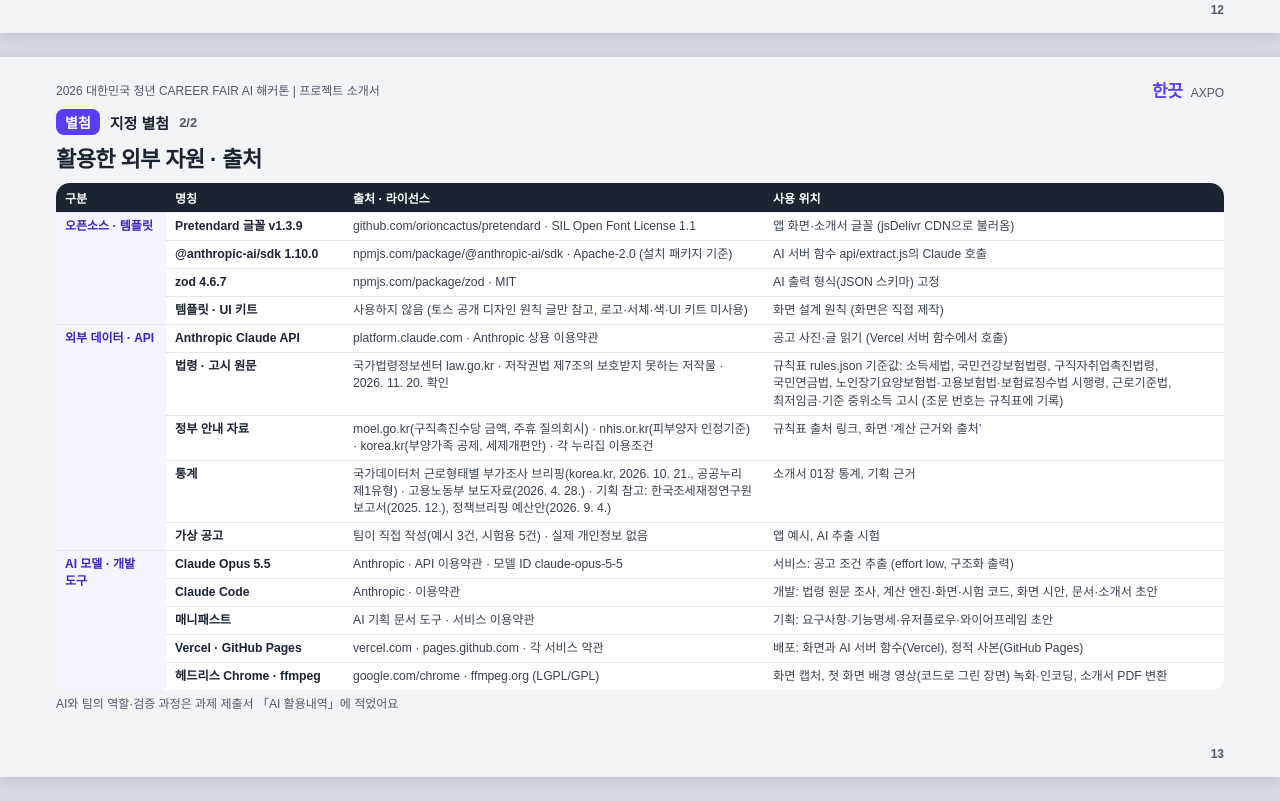
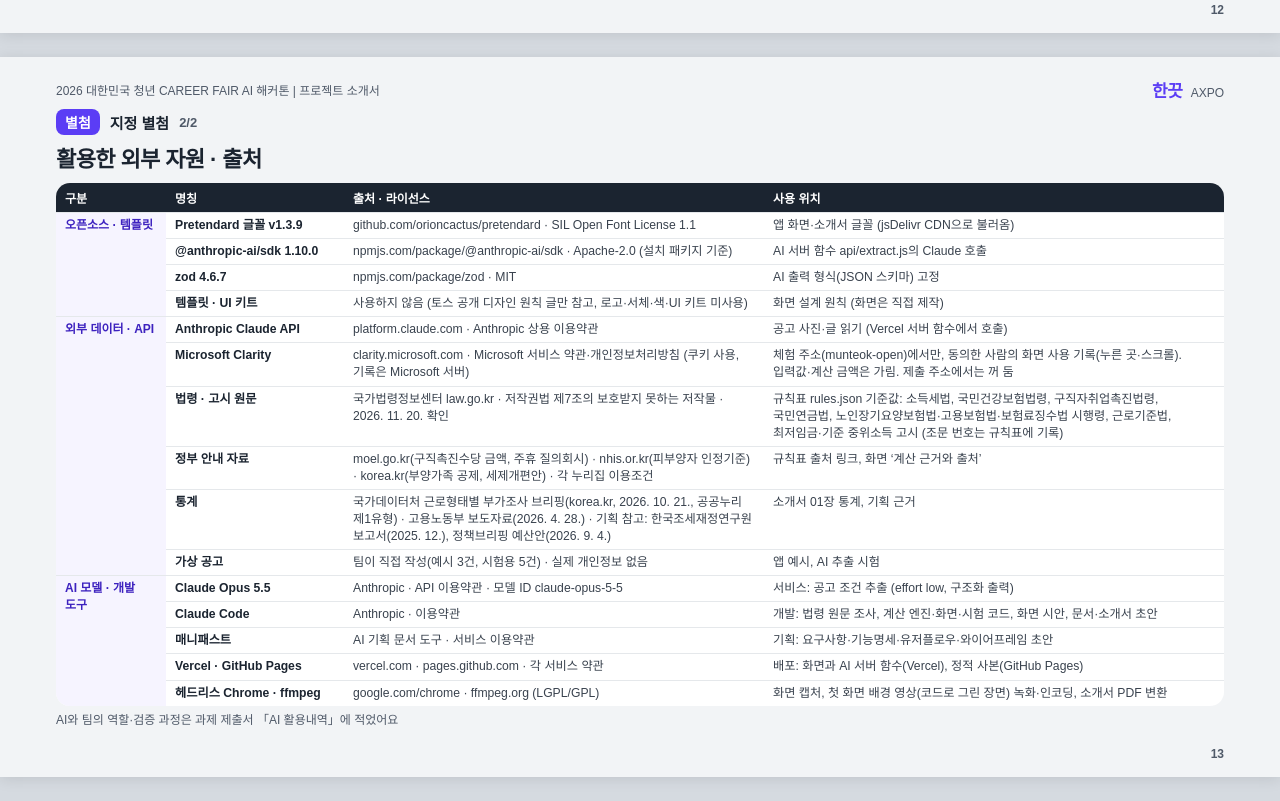
Before and after one commit to JIHOSW/Hackathon, a plain HTML site: page 기획/소개서/소개서.html in a window 1280 px wide. Shown: the part 8895-9696 px from the top of the page. Drawn offline with Linux system fonts and the light colour scheme; a web font is replaced by a local one.

Commit message:
소개서 별첨 「활용한 외부 자원 · 출처」 표에 Microsoft Clarity를 넣음: 체험 주소에서만, 동의한 사람의 화면 사용 기록(입력값·금액은 가림)
- 13쪽 '외부 데이터 · API' 묶음에 한 줄(clarity.microsoft.com, Microsoft 서비스 약관·개인정보처리방침, 쿠키·Microsoft 서버). 제출 주소에서는 꺼 둠(config.js CLARITY_ID = null)
- 원고.md 별첨 목록에도 추가, 13쪽 표 칸 여백을 1px 줄여 한 쪽에 맞춤(넘침 0, 13쪽, 글꼴 내장)

Co-Authored-By: Claude Opus 5.5 <noreply@anthropic.com>

```diff
--- a/기획/소개서/소개서.html
+++ b/기획/소개서/소개서.html
@@ -320,7 +320,7 @@ dl { margin: 0; }
 .tbl th { background: #1B2430; color: #fff; font-size: 13px; font-weight: 700; text-align: left; padding: 9px 12px; }
 .tbl td { padding: 9px 12px; border-top: 1px solid var(--line); font-size: 13.5px; line-height: 1.45; color: var(--ink-2); vertical-align: top; }
 .tbl td.k { font-weight: 800; color: var(--ink); }
-.tbl.ext td { padding: 5px 9px; font-size: 12.2px; line-height: 1.4; }
+.tbl.ext td { padding: 4px 9px; font-size: 12.2px; line-height: 1.4; }
 .tbl.ext th { padding: 6px 9px; font-size: 12px; }
 .tbl.ext td.grp { background: var(--p-tint); color: var(--p-deep); font-weight: 800; font-size: 12px; }
 .tbl.ext td.nm { font-weight: 700; color: var(--ink); }
@@ -863,7 +863,8 @@ dl { margin: 0; }
       <tr><td class="nm">@anthropic-ai/sdk 1.10.0</td><td>npmjs.com/package/@anthropic-ai/sdk · Apache-2.0 (설치 패키지 기준)</td><td>AI 서버 함수 api/extract.js의 Claude 호출</td></tr>
       <tr><td class="nm">zod 4.6.7</td><td>npmjs.com/package/zod · MIT</td><td>AI 출력 형식(JSON 스키마) 고정</td></tr>
       <tr><td class="nm">템플릿 · UI 키트</td><td>사용하지 않음 (토스 공개 디자인 원칙 글만 참고, 로고·서체·색·UI 키트 미사용)</td><td>화면 설계 원칙 (화면은 직접 제작)</td></tr>
-      <tr><td class="grp" rowspan="5">외부 데이터 · API</td><td class="nm">Anthropic Claude API</td><td>platform.claude.com · Anthropic 상용 이용약관</td><td>공고 사진·글 읽기 (Vercel 서버 함수에서 호출)</td></tr>
+      <tr><td class="grp" rowspan="6">외부 데이터 · API</td><td class="nm">Anthropic Claude API</td><td>platform.claude.com · Anthropic 상용 이용약관</td><td>공고 사진·글 읽기 (Vercel 서버 함수에서 호출)</td></tr>
+      <tr><td class="nm">Microsoft Clarity</td><td>clarity.microsoft.com · Microsoft 서비스 약관·개인정보처리방침 (쿠키 사용, 기록은 Microsoft 서버)</td><td>체험 주소(munteok-open)에서만, 동의한 사람의 화면 사용 기록(누른 곳·스크롤). 입력값·계산 금액은 가림. 제출 주소에서는 꺼 둠</td></tr>
       <tr><td class="nm">법령 · 고시 원문</td><td>국가법령정보센터 law.go.kr · 저작권법 제7조의 보호받지 못하는 저작물 · 2026. 11. 20. 확인</td><td>규칙표 rules.json 기준값: 소득세법, 국민건강보험법령, 구직자취업촉진법령, 국민연금법, 노인장기요양보험법·고용보험법·보험료징수법 시행령, 근로기준법, 최저임금·기준 중위소득 고시 (조문 번호는 규칙표에 기록)</td></tr>
       <tr><td class="nm">정부 안내 자료</td><td>moel.go.kr(구직촉진수당 금액, 주휴 질의회시) · nhis.or.kr(피부양자 인정기준) · korea.kr(부양가족 공제, 세제개편안) · 각 누리집 이용조건</td><td>규칙표 출처 링크, 화면 ‘계산 근거와 출처’</td></tr>
       <tr><td class="nm">통계</td><td>국가데이터처 근로형태별 부가조사 브리핑(korea.kr, 2026. 10. 21., 공공누리 제1유형) · 고용노동부 보도자료(2026. 4. 28.) · 기획 참고: 한국조세재정연구원 보고서(2025. 12.), 정책브리핑 예산안(2026. 9. 4.)</td><td>소개서 01장 통계, 기획 근거</td></tr>
```
Also changed, not shown: 기획/소개서/원고.md (+1 -1 lines), 1 other file.
